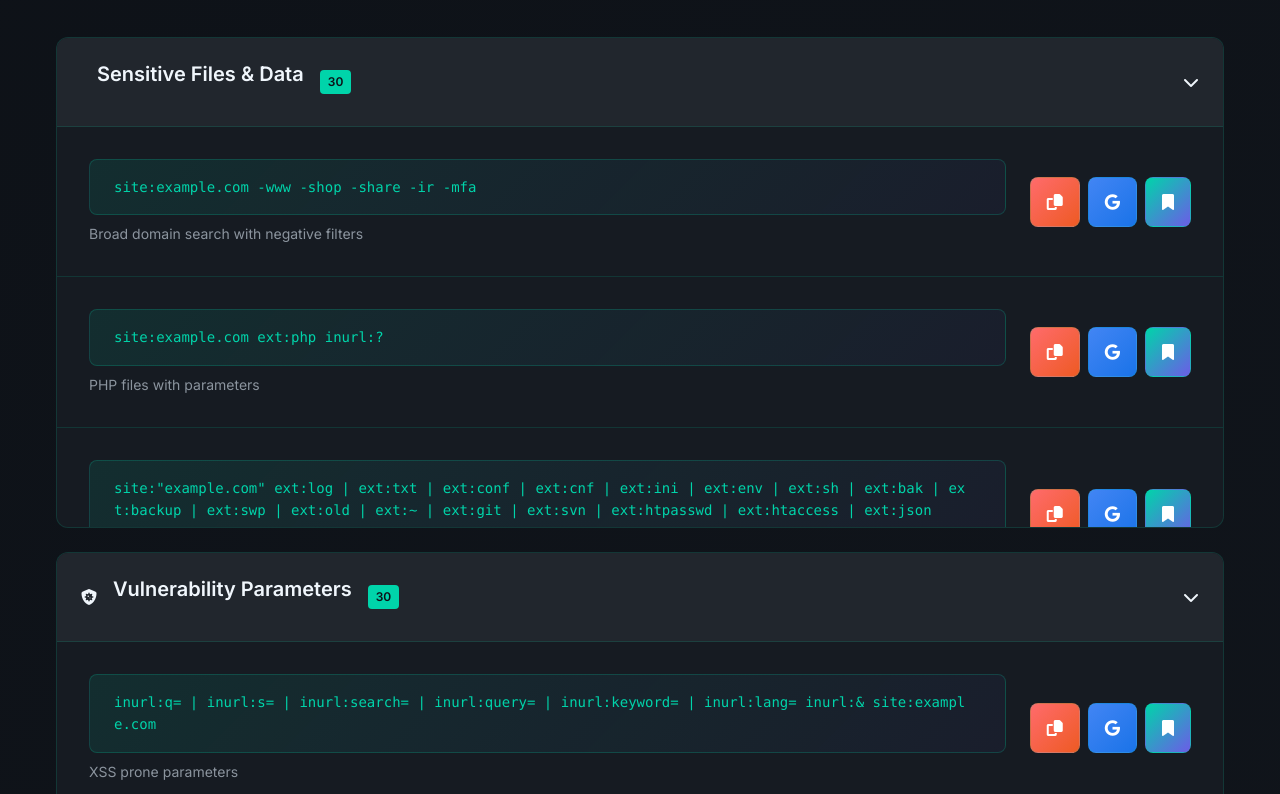
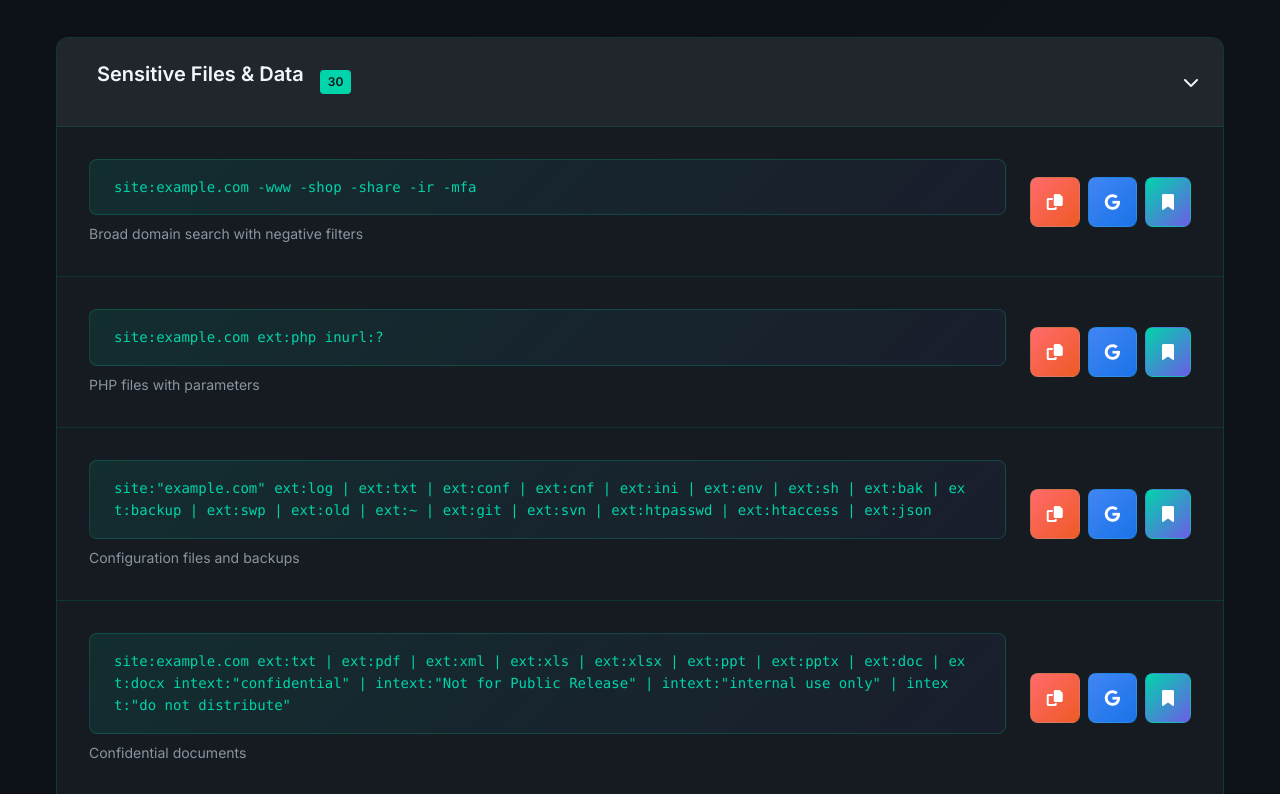
Before and after one commit to adce626/Deep-Google-Search, a plain HTML site: page index.html in a window 1280 px wide. Shown: the part 886-1680 px from the top of the page. Drawn offline with Linux system fonts and the light colour scheme.

Commit message:
Update main.css

```diff
--- a/styles/main.css
+++ b/styles/main.css
@@ -523,7 +523,7 @@ h4 { font-size: var(--font-size-lg); }
 
 .dork-items {
     padding: 0;
-    max-height: 400px; /* أو أكبر حسب ما يناسبك */
+    max-height: 1000px; /* أو أكبر حسب ما يناسبك */
     overflow-y: auto;
     transition: max-height var(--transition-base);
 }
```
